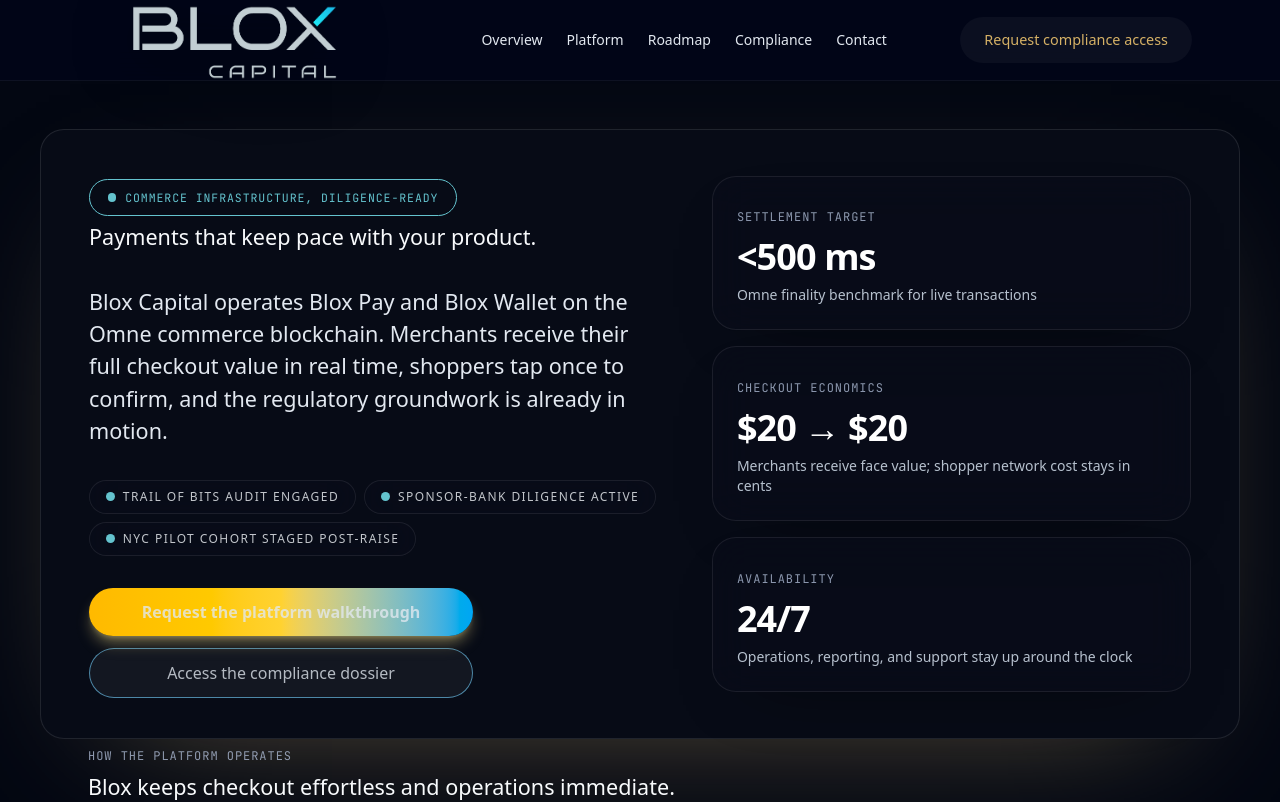
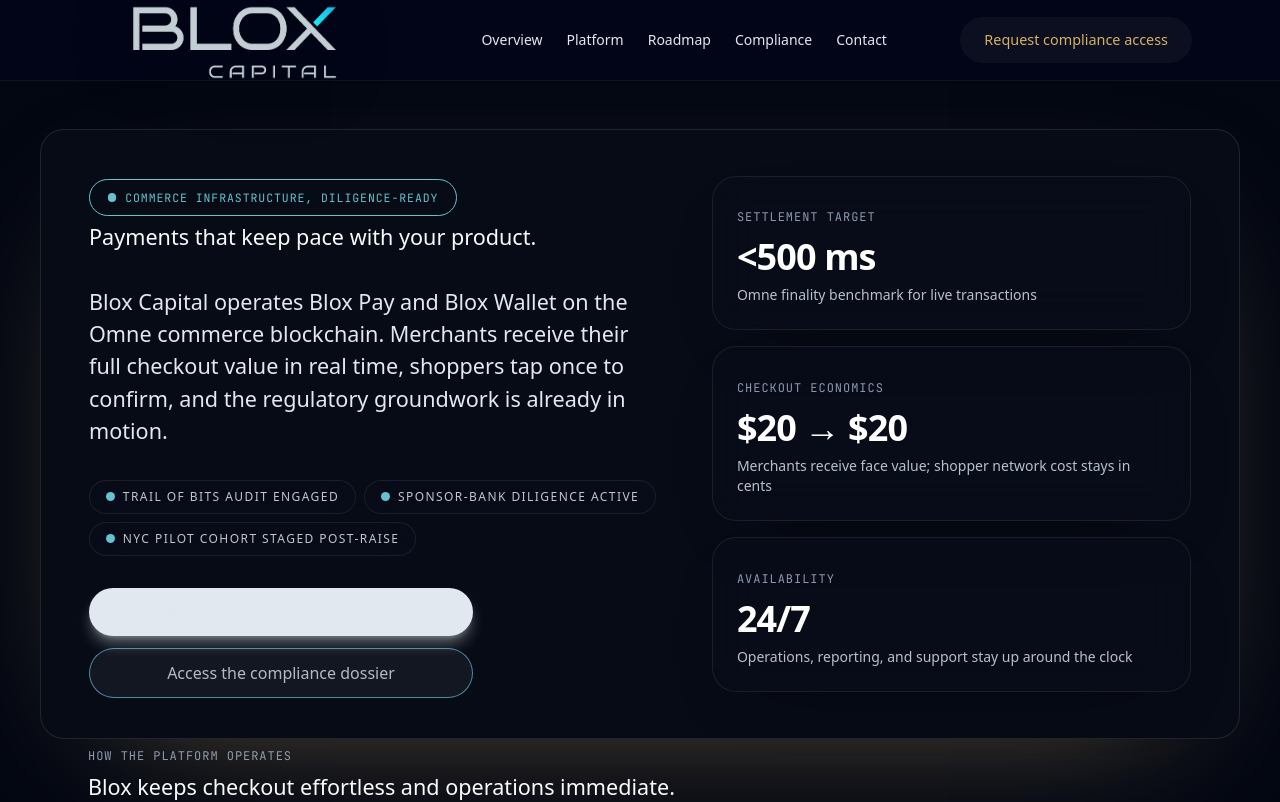
Before and after one commit to doneup-inc/blox-capital-site, a Next.js app: page / in a window 1280 px wide. Shown: the top 802 px of the page. Built offline with nearby package versions, Linux system fonts and the light colour scheme.

Commit message:
Update walkthrough request button styling
Changed the email link button from a gradient amber/sky background to a solid slate background with updated text and shadow colors for improved visual consistency.

```diff
--- a/src/app/page.tsx
+++ b/src/app/page.tsx
@@ -287,7 +287,7 @@
             <div className="flex flex-col gap-3 sm:max-w-sm">
               <Link
                 href="mailto:partnerships@blox.capital?subject=Blox%20platform%20walkthrough%20request"
-                className="inline-flex w-full items-center justify-center rounded-full bg-gradient-to-r from-amber-400 via-amber-300 to-sky-500 px-6 py-3 text-base font-semibold text-slate-950 drop-shadow-[0_1px_1px_rgba(15,23,42,0.55)] shadow-lg shadow-amber-200/40 transition hover:-translate-y-0.5 hover:shadow-xl focus-visible:outline focus-visible:outline-2 focus-visible:outline-offset-2 focus-visible:outline-amber-200"
+                className="inline-flex w-full items-center justify-center rounded-full bg-slate-200 px-6 py-3 text-base font-semibold text-slate-900 shadow-lg shadow-slate-200/40 transition hover:-translate-y-0.5 hover:bg-slate-100 hover:shadow-xl focus-visible:outline focus-visible:outline-2 focus-visible:outline-offset-2 focus-visible:outline-slate-200"
               >
                 Request the platform walkthrough
               </Link>
```
